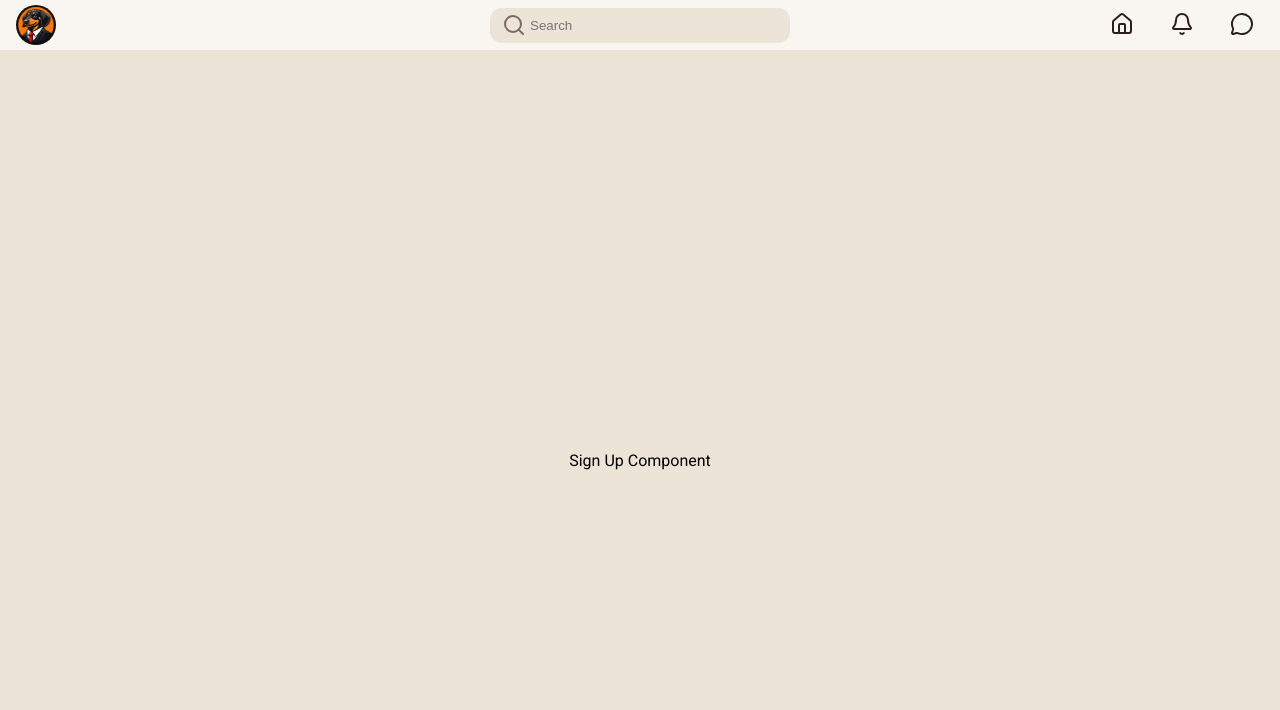
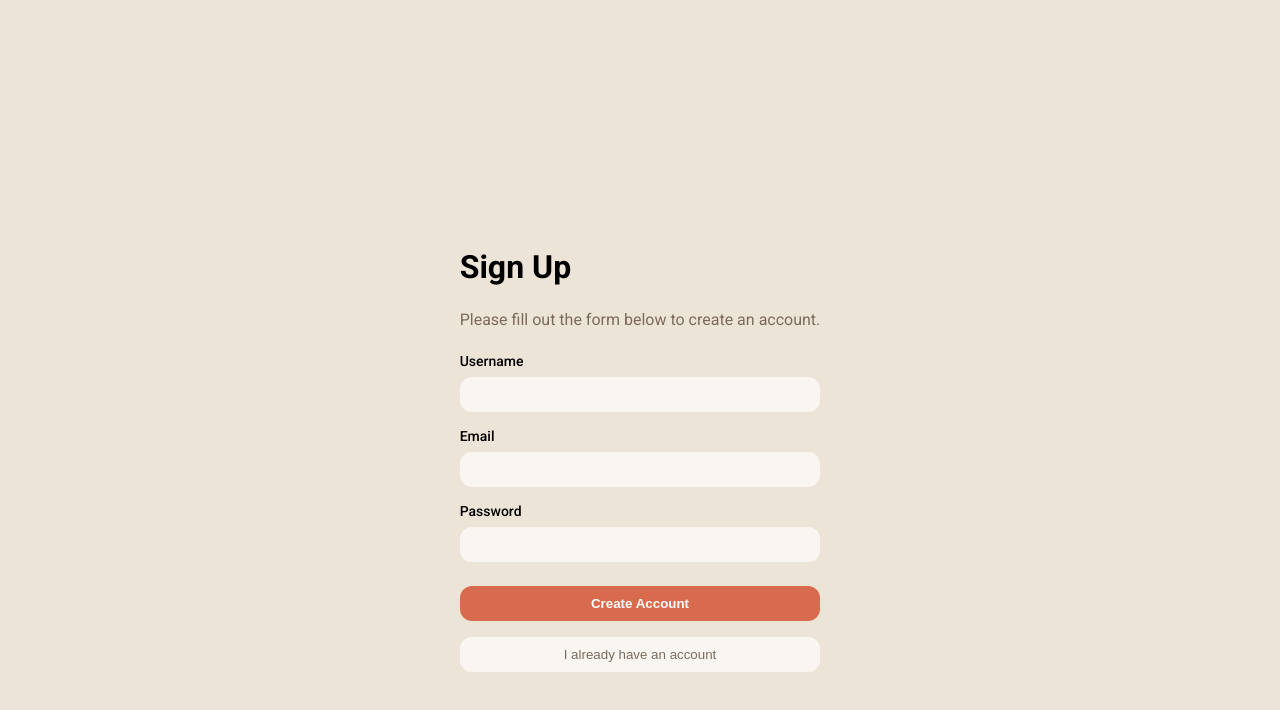
Before and after one commit to szczurdada/petspace-frontend, a Next.js app: page /signup in a window 1280 px wide. Shown: the top 710 px of the page. Built offline with nearby package versions, Linux system fonts and the light colour scheme.

Commit message:
[86c7ge9w6] [FE] Registration Form - add basic structure

```diff
--- a/src/app/components/features/Login/Login.tsx
+++ b/src/app/components/features/Login/Login.tsx
@@ -32,7 +32,7 @@ export const Login = () => {
 
   const onSubmit = (data: FormInputs) => {
     console.log(data);
-    router.push(ROUTES.about);
+    router.push(ROUTES.profile);
   };
 
   return (
@@ -47,7 +47,7 @@ export const Login = () => {
           })}
           type="text"
           appearance="primary"
-          placeholder="Email or Username"
+          placeholder="Email"
           autoComplete="login"
         />
 
--- /dev/null
+++ b/src/app/components/features/SignUp/SignUp.module.scss
@@ -0,0 +1,41 @@
+.signUp {
+  display: flex;
+  flex-direction: column;
+  gap: 24px;
+  max-width: 400px;
+  margin: 0 auto;
+  padding: 32px;
+}
+
+.signUpTitle {
+  margin: 0;
+  font-size: 32px;
+}
+
+.signUpDescription {
+  margin: 0;
+  color: var(--text-secondary);
+}
+
+.fields {
+  display: flex;
+  flex-direction: column;
+  gap: 16px;
+}
+
+.field {
+  display: flex;
+  flex-direction: column;
+  gap: 8px;
+
+  label {
+    font-weight: 500;
+    font-size: 14px;
+  }
+}
+
+.buttons {
+  display: flex;
+  gap: 16px;
+  flex-direction: column;
+}
--- a/src/app/components/features/SignUp/SignUp.tsx
+++ b/src/app/components/features/SignUp/SignUp.tsx
@@ -1,3 +1,115 @@
+import { ROUTES } from "@/app/shared/constants/routes";
+import { Button } from "../../ui/Button/Button";
+import { useRouter } from "next/navigation";
+import styles from "./SignUp.module.scss";
+import { Input } from "../../ui/Input/Input";
+import { useForm } from "react-hook-form";
+import {
+  emailValidationMax,
+  emailValidationPattern,
+  passwordValidationMax,
+  passwordValidationMin,
+  passwordValidationPattern,
+  usernameValidationMax,
+  usernameValidationMin,
+  usernameValidationPattern,
+} from "@/app/shared/constants/validations";
+import { ErrorMessage } from "../../ui/ErrorMessage/ErrorMessage";
+
+interface FormInputs {
+  username: string;
+  email: string;
+  password: string;
+}
+
 export const SignUp = () => {
-    return <div>Sign Up Component</div>;
+  const router = useRouter();
+
+  const {
+    register,
+    handleSubmit,
+    formState: { errors },
+  } = useForm<FormInputs>();
+
+  const onSubmit = (data: FormInputs) => {
+    console.log(data);
+    router.push(ROUTES.profile);
+  };
+
+  const returnToLogin = () => {
+    router.push(ROUTES.login);
+  };
+
+  return (
+    <form className={styles.signUp} onSubmit={handleSubmit(onSubmit)}>
+      <h1 className={styles.signUpTitle}>Sign Up</h1>
+      <p className={styles.signUpDescription}>
+        Please fill out the form below to create an account.
+      </p>
+      <div className={styles.fields}>
+        <div className={styles.field}>
+          <label htmlFor="username">Username</label>
+          <Input
+            {...register("username", {
+              required: "Username is required",
+              minLength: usernameValidationMin,
+              maxLength: usernameValidationMax,
+              pattern: usernameValidationPattern,
+            })}
+            id="username"
+            type="text"
+            appearance="primary"
+          />
+
+          {errors.username?.message && (
+            <ErrorMessage message={errors.username?.message} />
+          )}
+        </div>
+
+        <div className={styles.field}>
+          <label htmlFor="email">Email</label>
+          <Input
+            {...register("email", {
+              required: "Email is required",
+              maxLength: emailValidationMax,
+              pattern: emailValidationPattern,
+            })}
+            id="email"
+            type="email"
+            appearance="primary"
+          />
+
+          {errors.email?.message && (
+            <ErrorMessage message={errors.email?.message} />
+          )}
+        </div>
+
+        <div className={styles.field}>
+          <label htmlFor="password">Password</label>
+          <Input
+            {...register("password", {
+              required: "Password is required",
+              minLength: passwordValidationMin,
+              maxLength: passwordValidationMax,
+              pattern: passwordValidationPattern,
+            })}
+            id="password"
+            type="password"
+            appearance="primary"
+          />
+          {errors.password?.message && (
+            <ErrorMessage message={errors.password?.message} />
+          )}
+        </div>
+      </div>
+      <div className={styles.buttons}>
+        <Button type="submit" appearance="primary">
+          Create Account
+        </Button>
+        <Button type="button" appearance="secondary" onClick={returnToLogin}>
+          I already have an account
+        </Button>
+      </div>
+    </form>
+  );
 };
--- a/src/app/components/ui/Input/Input.tsx
+++ b/src/app/components/ui/Input/Input.tsx
@@ -7,7 +7,7 @@ interface InputProps
     InputHTMLAttributes<HTMLInputElement>,
     HTMLInputElement
   > {
-  appearance: "primary" | "search";
+  appearance?: "primary" | "search";
 }
 
 export const Input = ({ appearance, ...rest }: InputProps) => {
--- a/src/app/layout.tsx
+++ b/src/app/layout.tsx
@@ -1,5 +1,4 @@
 import "./globals.scss";
-import { Header } from "./components/layout/Header/Header";
 import { Roboto } from "next/font/google";
 
 const roboto = Roboto({
@@ -15,7 +14,6 @@ export default function RootLayout({
   return (
     <html lang="en">
       <body className={roboto.className}>
-        <Header />
         {children}
       </body>
     </html>
--- a/src/app/profile/page.tsx
+++ b/src/app/profile/page.tsx
@@ -0,0 +1,5 @@
+import { Header } from "../components/layout/Header/Header";
+
+export default function profilePage() {
+  return <Header />;
+}
--- a/src/app/shared/constants/routes.ts
+++ b/src/app/shared/constants/routes.ts
@@ -6,4 +6,5 @@ export const ROUTES = {
     notifications: '/notifications',
     messages: '/messages',
     signup: '/signup',
+    login: '/login',
 } as const
--- a/src/app/shared/constants/validations.ts
+++ b/src/app/shared/constants/validations.ts
@@ -17,3 +17,34 @@ export const passwordValidationMax = {
   value: 64,
   message: "Maximum 64 characters",
 };
+
+export const usernameValidationMin = {
+  value: 3,
+  message: "Minimum 3 characters",
+};
+
+export const usernameValidationMax = {
+  value: 20,
+  message: "Maximum 20 characters",
+};
+
+export const usernameValidationPattern = {
+  value: /^[a-zA-Z0-9_]+$/,
+  message: "Username can only contain letters, numbers, and underscores",
+};
+
+export const emailValidationMax = {
+  value: 254,
+  message: "Maximum 254 characters",
+};
+
+export const emailValidationPattern = {
+  value: /^[^\s@]+@[^\s@]+\.[^\s@]+$/,
+  message: "Invalid email address",
+};
+
+export const passwordValidationPattern = {
+  value: /^(?=.*[A-Za-z])(?=.*\d)[A-Za-z\d]{8,}$/,
+  message:
+    "Password must be at least 8 characters long and contain at least one letter and one number",
+};
```
